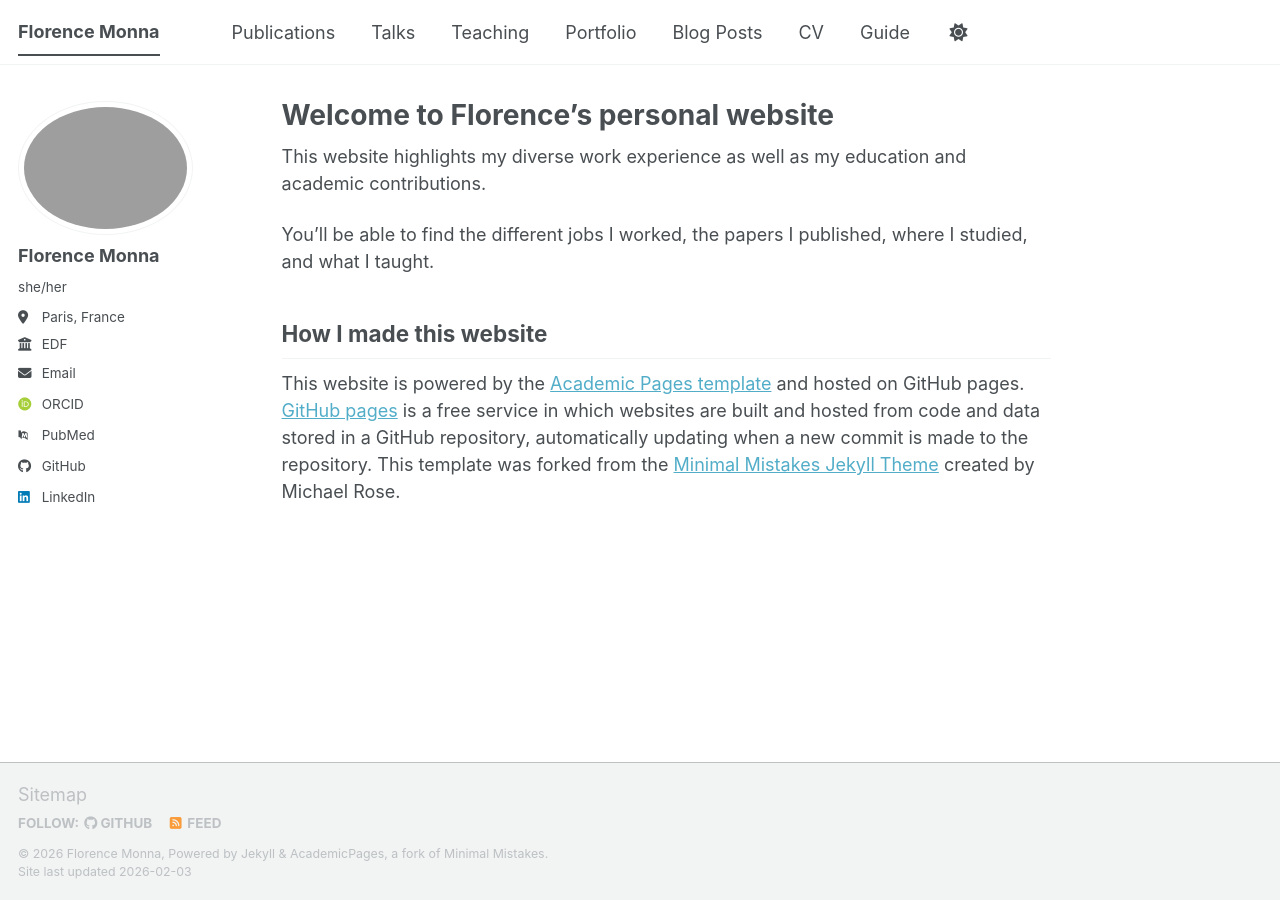
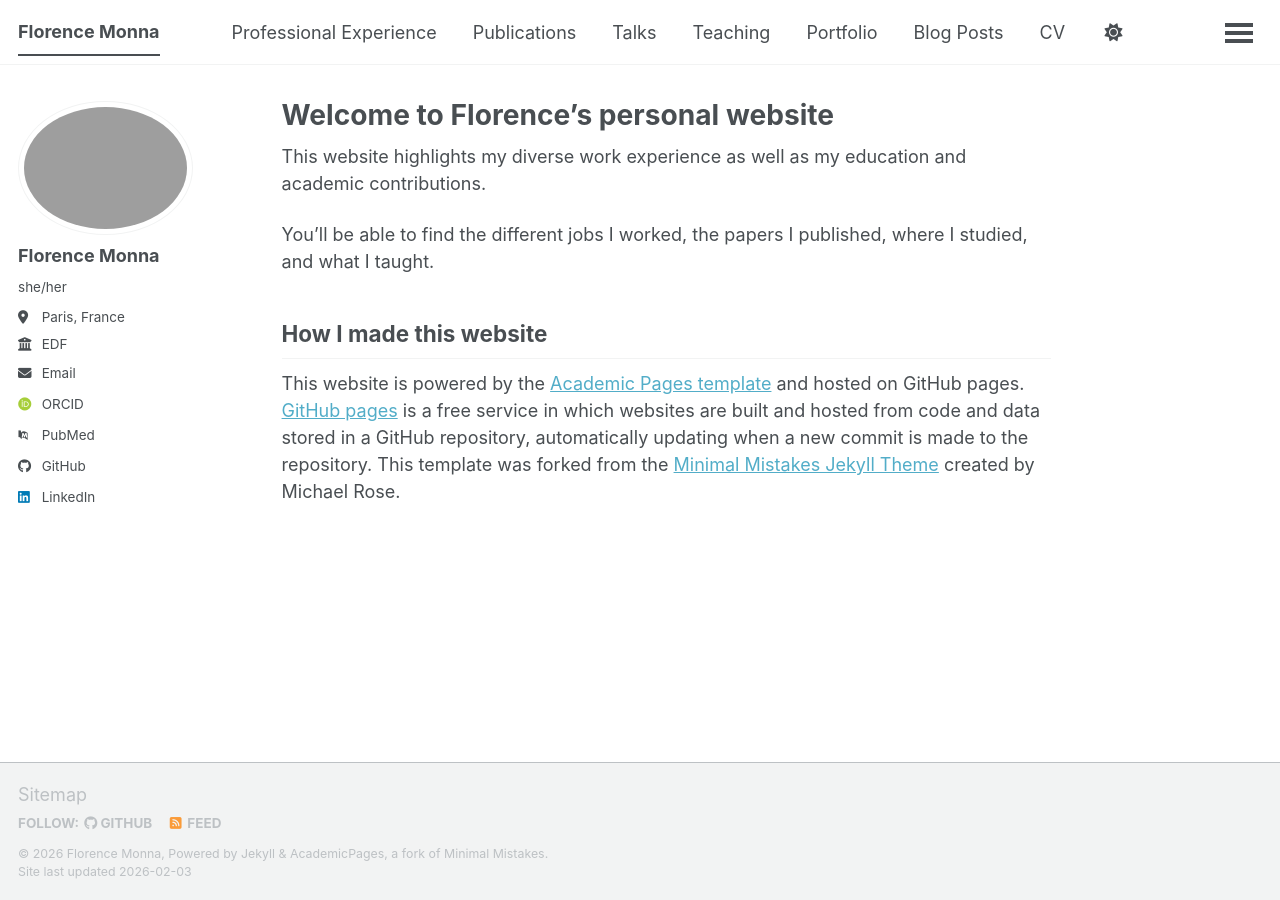
Before and after one commit to fmonna/fmonna.github.io, a Jekyll site: the page built from _pages/about.md, in a window 1280 px wide. Built offline with Jekyll 4.4.1, drawn with Linux system fonts in a browser that asks for light colours; some web fonts are replaced; a script bundle is joined from its source files by our own code; library files that are not in the unit come from our copies.

Commit message:
Update navigation.yml

```diff
--- a/_data/navigation.yml
+++ b/_data/navigation.yml
@@ -8,6 +8,9 @@
 #      Markdown formatted page while the second is generated using JSON.
 
 main:
+  - title: "Professional Experience"
+    url: /experience/
+
   - title: "Publications"
     url: /publications/
 
```
